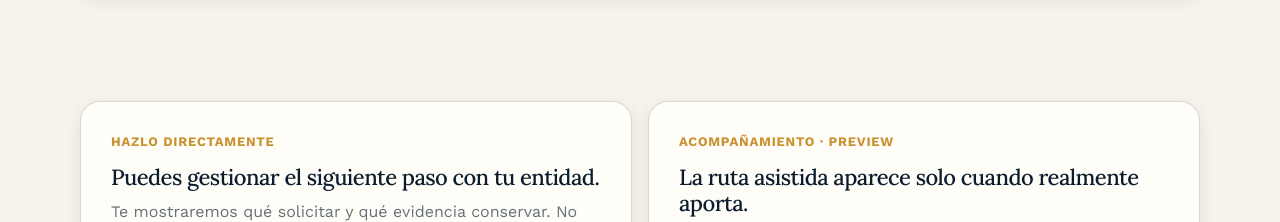
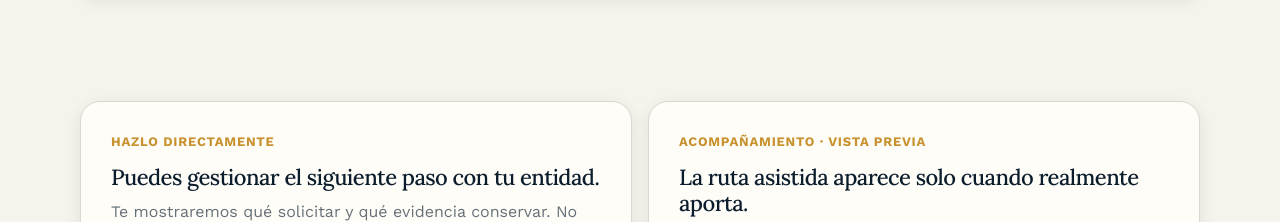
Before and after one commit to arendon7/VIVIENDA, a Next.js app: page / in a window 1280 px wide. Shown: the part 3980-4202 px from the top of the page. Built offline with nearby package versions, Linux system fonts and the light colour scheme.

Commit message:
fix(brand): localize assisted preview disclosure

```diff
--- a/components/vivienda/signature-components.tsx
+++ b/components/vivienda/signature-components.tsx
@@ -203,7 +203,7 @@ export function DiyAssistedChoice() {
         <a className="button button-secondary" href="/revisar">Preparar mi ruta</a>
       </article>
       <article className="surface choice-card">
-        <p className="eyebrow">Acompañamiento · preview</p>
+        <p className="eyebrow">Acompañamiento · vista previa</p>
         <h3 className="cc-display">La ruta asistida aparece solo cuando realmente aporta.</h3>
         <p className="section-copy">Esta Beta todavía no activa contratación ni ejecución asistida. Antes de cualquier gestión habría que confirmar los datos del crédito y separar lo que depende de terceros.</p>
         <a className="button button-primary" href="/revisar">Mejorar precisión</a>
```
